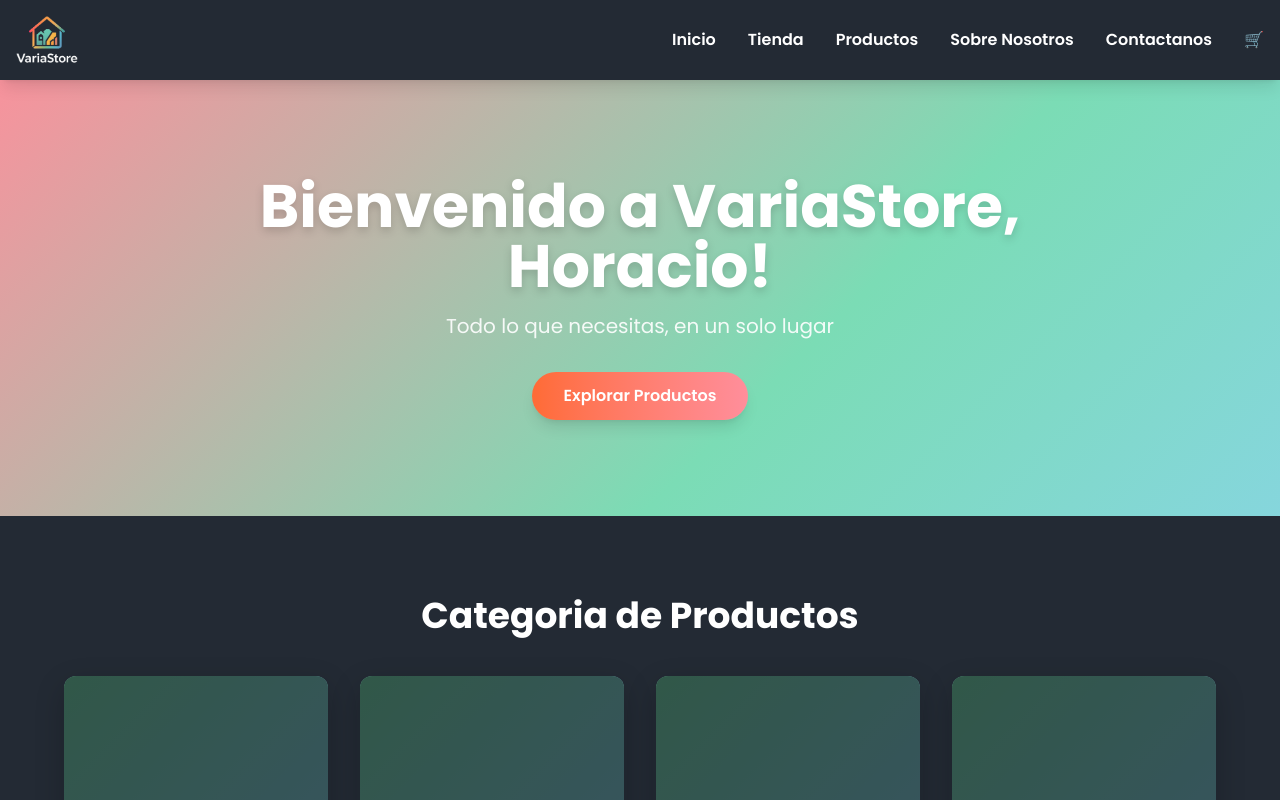
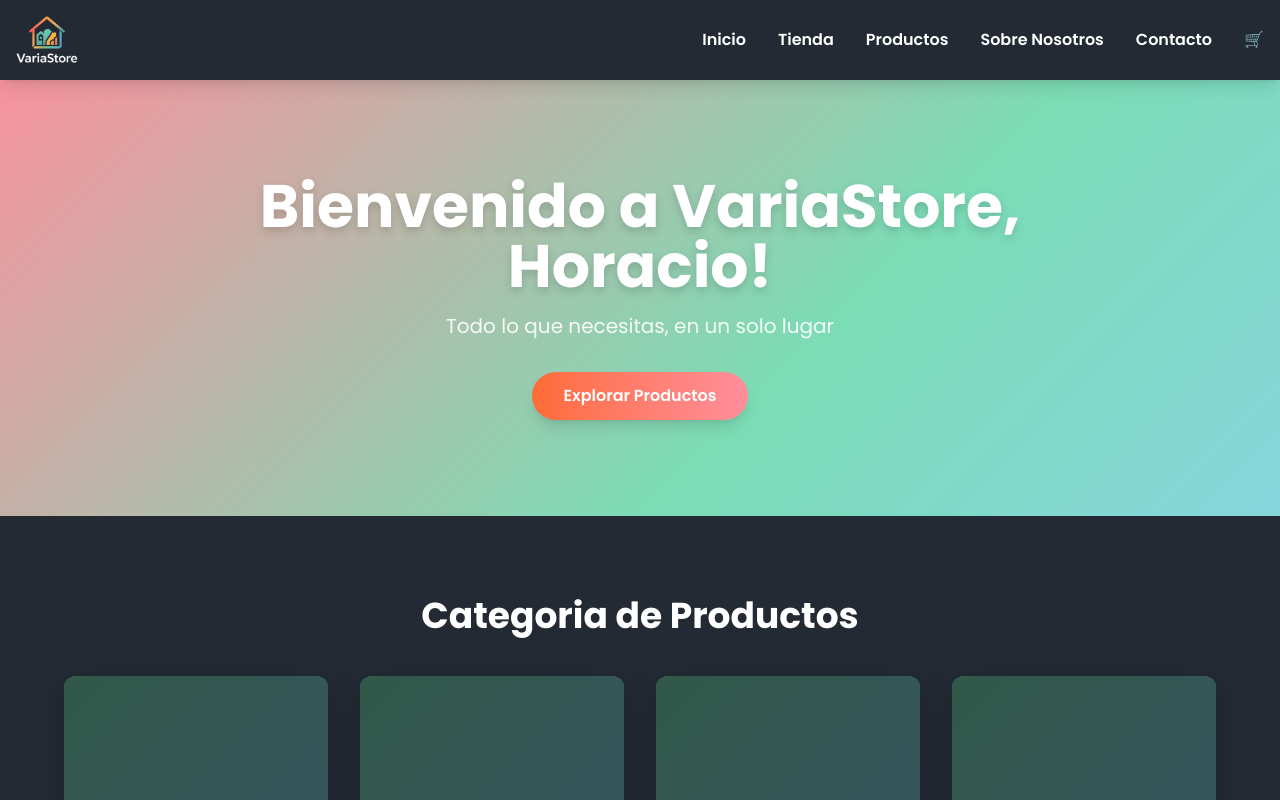
Before and after one commit to devp-daniel/coderhouse_react, a React (Vite) app: page / in a window 1280 px wide. Shown: the top 800 px of the page. Built offline with nearby package versions, Linux system fonts and the light colour scheme.

Commit message:
Finalización de estilos de Tailwind

```diff
--- a/src/components/NavBar.jsx
+++ b/src/components/NavBar.jsx
@@ -21,7 +21,7 @@ export function NavBar() {
             <a href="">Sobre Nosotros</a>
           </li>
           <li className="hover:text-[#ff8e9b] transition">
-            <a href="">Contactanos</a>
+            <a href="">Contacto</a>
           </li>
           <CartWidget />
         </ul>
```
